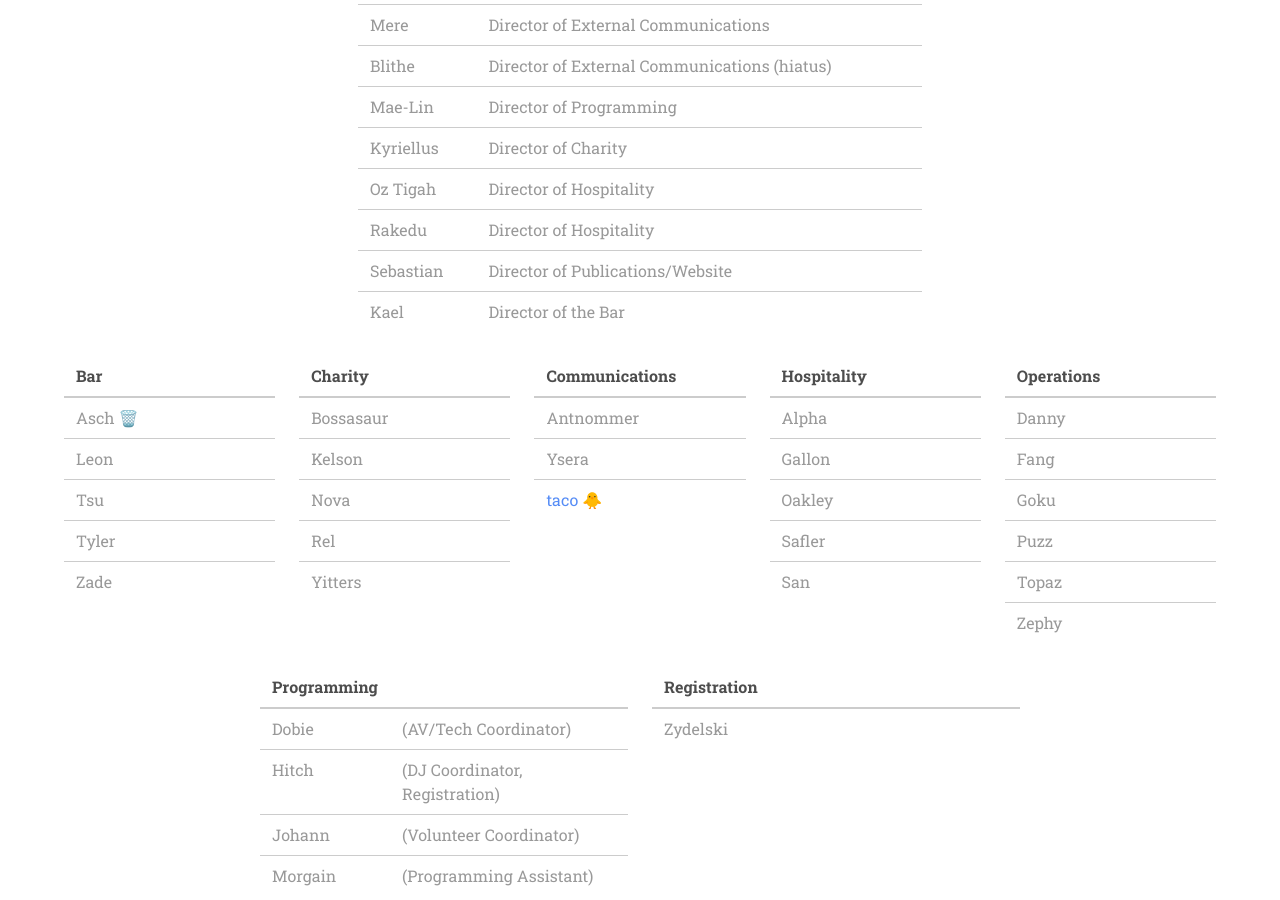
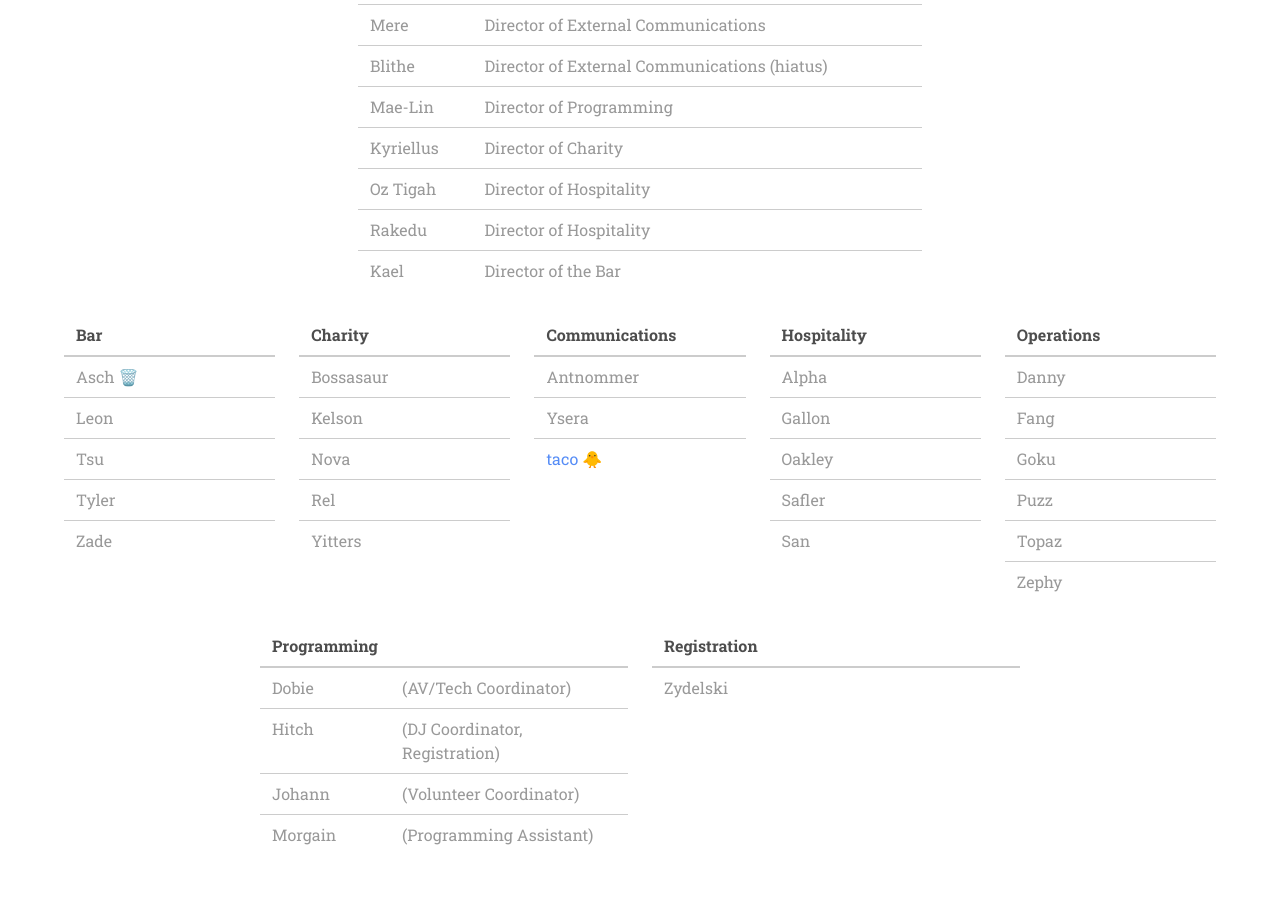
Before and after one commit to wpafw/wpafw.org, a Jekyll site: the page built from contact.md, in a window 1280 px wide and 900 px high, scrolled down 1585 px. Built offline with Jekyll 4.4.1, drawn with Linux system fonts in a browser that asks for light colours; nearby versions of some CDN libraries.

Commit message:
Update contact.md

```diff
--- a/contact.md
+++ b/contact.md
@@ -86,7 +86,6 @@ Your email will be forwarded to the appropriate director or staff member. We loo
 | Kyriellus | Director of Charity |
 | Oz Tigah  | Director of Hospitality |
 | Rakedu | Director of Hospitality |
-| Sebastian | Director of Publications/Website |
 | Kael | Director of the Bar |
 
 </div>
```
